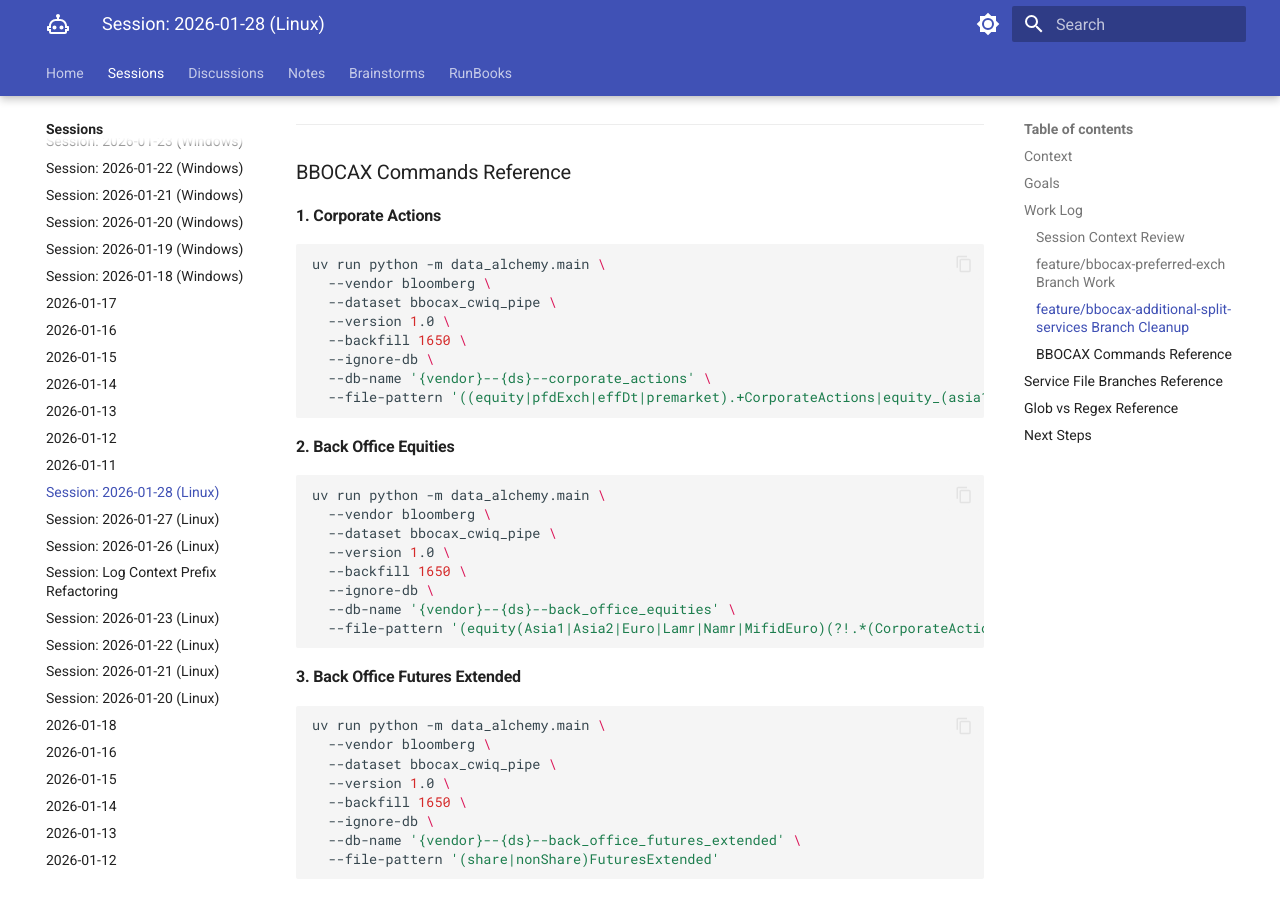
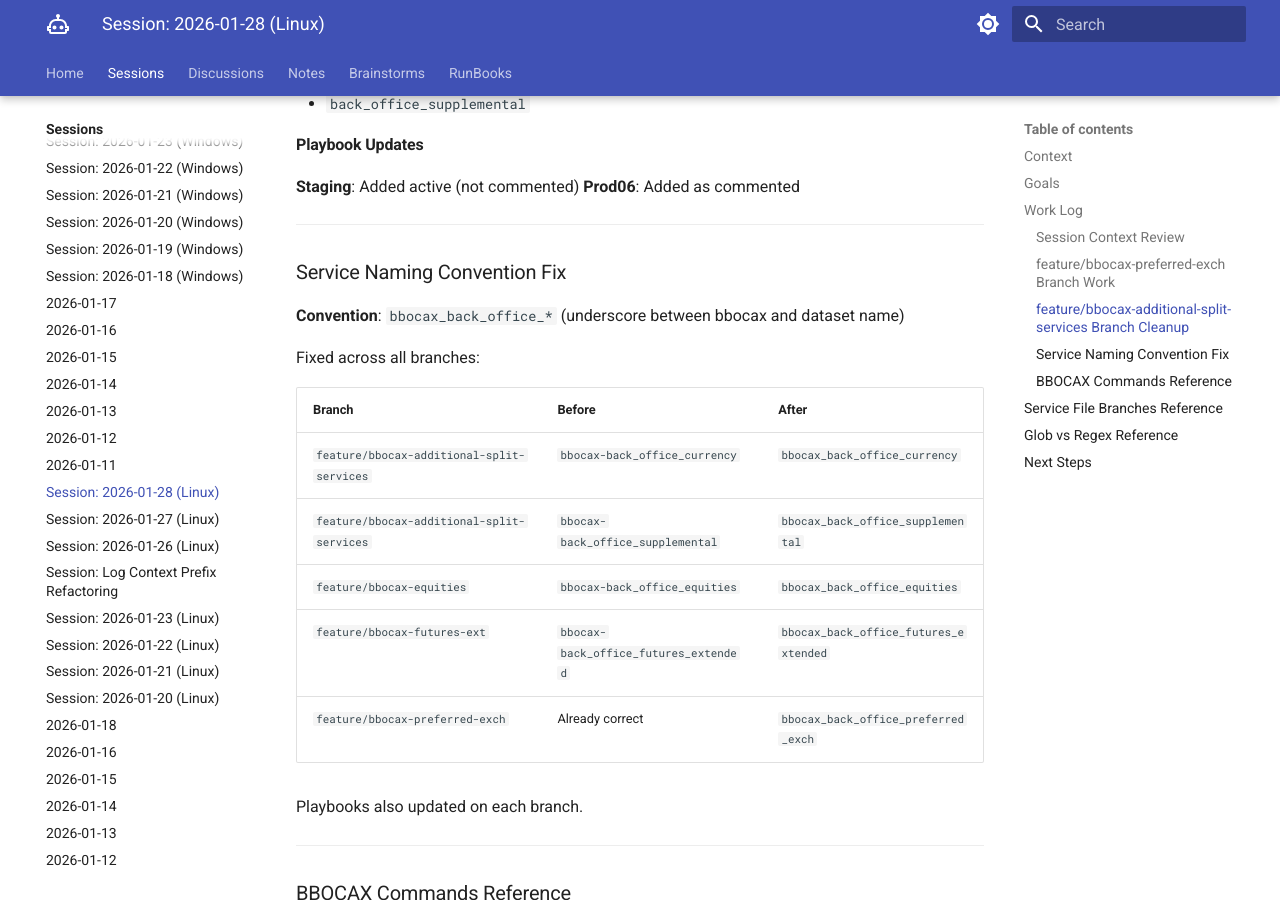
Before and after one commit to ThanuMahee12/AgentContext, an MkDocs documentation site: the page built from docs/sessions/claude/l-2026-01-28.md, in a window 1280 px wide and 900 px high, scrolled down 2074 px. Built offline with MkDocs 1.6.1 and Material for MkDocs 9.7.7, drawn with Linux system fonts in a browser that asks for light colours; some of the changed text lies outside the part shown.

Commit message:
update session: bbocax service naming convention fixes and commands reference

```diff
--- a/docs/sessions/claude/l-2026-01-28.md
+++ b/docs/sessions/claude/l-2026-01-28.md
@@ -5,6 +5,8 @@
 - **Branches worked on**:
   - `feature/bbocax-preferred-exch`
   - `feature/bbocax-additional-split-services`
+  - `feature/bbocax-equities`
+  - `feature/bbocax-futures-ext`
 
 ## Goals
 - [x] Review yesterday's session and continue bbocax mapping
@@ -13,6 +15,7 @@
 - [x] Work on bbocax_back_office_preferred_exch branch
 - [x] Clean up bbocax-additional-split-services branch
 - [x] Add currency and supplemental to playbooks
+- [x] Fix service naming convention (underscore) across all branches
 
 ## Work Log
 
@@ -73,6 +76,24 @@ Services now on dedicated branches were removed:
 #### Playbook Updates
 **Staging**: Added active (not commented)
 **Prod06**: Added as commented
+
+---
+
+### Service Naming Convention Fix
+
+**Convention**: `bbocax_back_office_*` (underscore between bbocax and dataset name)
+
+Fixed across all branches:
+
+| Branch | Before | After |
+|--------|--------|-------|
+| `feature/bbocax-additional-split-services` | `bbocax-back_office_currency` | `bbocax_back_office_currency` |
+| `feature/bbocax-additional-split-services` | `bbocax-back_office_supplemental` | `bbocax_back_office_supplemental` |
+| `feature/bbocax-equities` | `bbocax-back_office_equities` | `bbocax_back_office_equities` |
+| `feature/bbocax-futures-ext` | `bbocax-back_office_futures_extended` | `bbocax_back_office_futures_extended` |
+| `feature/bbocax-preferred-exch` | Already correct | `bbocax_back_office_preferred_exch` |
+
+Playbooks also updated on each branch.
 
 ---
 
@@ -156,11 +177,11 @@ uv run python -m data_alchemy.main \
 
 | Dataset | Branch | Service File |
 |---------|--------|--------------|
-| back_office_equities | `feature/bbocax-equities` | `bbocax-back_office_equities.service` |
-| back_office_futures_extended | `feature/bbocax-futures-ext` | `bbocax-back_office_futures_extended.service` |
+| back_office_equities | `feature/bbocax-equities` | `bbocax_back_office_equities.service` |
+| back_office_futures_extended | `feature/bbocax-futures-ext` | `bbocax_back_office_futures_extended.service` |
 | back_office_preferred_exch | `feature/bbocax-preferred-exch` | `bbocax_back_office_preferred_exch.service` |
-| back_office_currency | `feature/bbocax-additional-split-services` | `bbocax-back_office_currency.service` |
-| back_office_supplemental | `feature/bbocax-additional-split-services` | `bbocax-back_office_supplemental.service` |
+| back_office_currency | `feature/bbocax-additional-split-services` | `bbocax_back_office_currency.service` |
+| back_office_supplemental | `feature/bbocax-additional-split-services` | `bbocax_back_office_supplemental.service` |
 | corporate_actions | `feature/bbocax-corporate-actions` | `bbocax-corporate_actions.service` |
 
 ---
```
